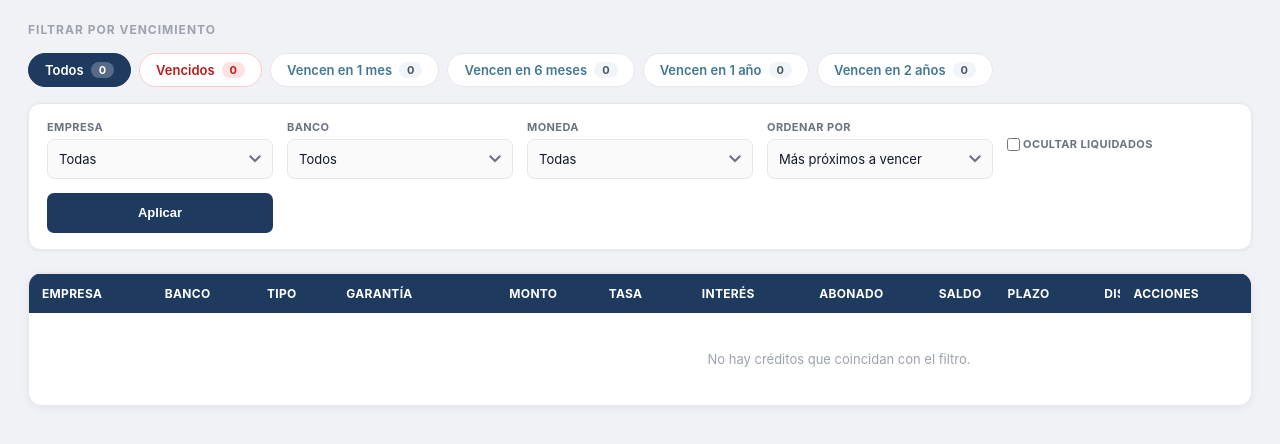
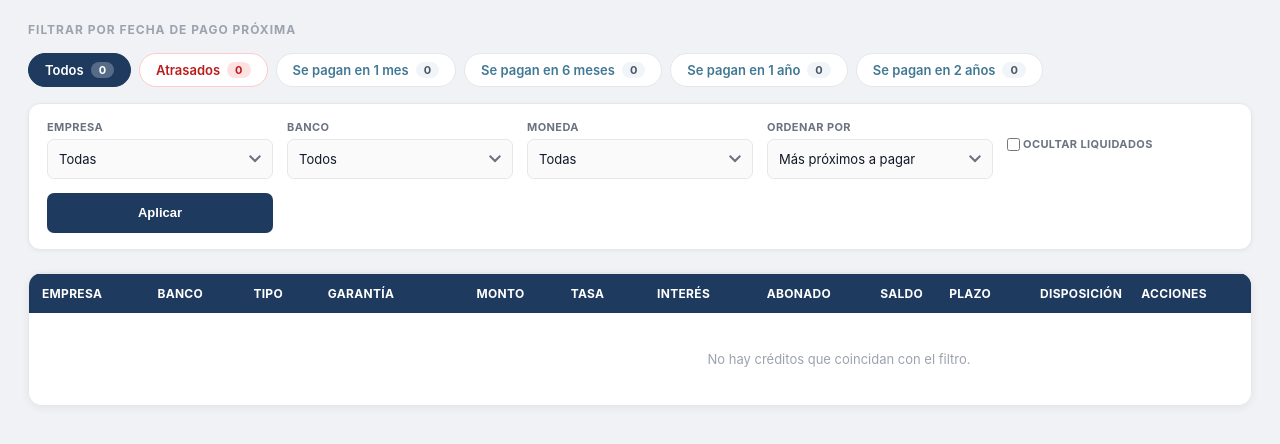
Before and after one commit to KevinLaga/lacima, a Django app: page /creditos/ in a window 1280 px wide. Shown: the part 126-570 px from the top of the page. Run offline with Django 5.2, Linux system fonts and the light colour scheme; the visitor is signed in with stand-in values (Sample User, id 1); data that the repository does not hold is empty.

Commit message:
Credito cambios part 6

```diff
--- a/creditos/models.py
+++ b/creditos/models.py
@@ -2,7 +2,6 @@ from datetime import date, timedelta
 from decimal import ROUND_HALF_UP, Decimal
 
 from django.db import models
-from django.db.models import Sum
 from django.utils import timezone
 
 
@@ -234,8 +233,9 @@ class Credito(models.Model):
 
     @property
     def total_abonado(self) -> Decimal:
-        total = self.abonos.aggregate(t=Sum("monto"))["t"]
-        return Decimal(total or 0)
+        # Se suma en Python para aprovechar el prefetch_related de la lista:
+        # con aggregate() sería una consulta por cada crédito.
+        return sum((Decimal(a.monto or 0) for a in self.abonos.all()), Decimal("0.00"))
 
     @property
     def saldo(self) -> Decimal:
@@ -280,11 +280,49 @@ class Credito(models.Model):
         return (self.fecha_vencimiento - timezone.localdate()).days
 
     @property
+    def fecha_proximo_pago(self):
+        """
+        Cuándo toca el siguiente pago.
+
+        Si el crédito tiene calendario, es la fecha de la próxima exhibición sin
+        cubrir. Si no lo tiene, se usa el vencimiento del crédito. None si ya
+        está liquidado.
+        """
+        if self.liquidado:
+            return None
+        prox = self.proximo_pago
+        if prox:
+            return prox["fecha"]
+        return self.fecha_vencimiento
+
+    @property
+    def dias_para_proximo_pago(self):
+        """Días que faltan para el siguiente pago. Negativo si ya se pasó."""
+        f = self.fecha_proximo_pago
+        if not f:
+            return None
+        return (f - timezone.localdate()).days
+
+    @property
+    def proximo_pago_texto(self) -> str:
+        d = self.dias_para_proximo_pago
+        if self.liquidado:
+            return "Liquidado"
+        if d is None:
+            return "—"
+        if d < 0:
+            n = abs(d)
+            return f"Atrasado {n} día{'s' if n != 1 else ''}"
+        if d == 0:
+            return "Se paga hoy"
+        return f"Faltan {d} día{'s' if d != 1 else ''}"
+
+    @property
     def estado(self) -> str:
         """liquidado | vencido | urgente | proximo | vigente"""
         if self.liquidado:
             return "liquidado"
-        d = self.dias_para_vencer
+        d = self.dias_para_proximo_pago
         if d is None:
             return "vigente"
         if d < 0:
--- a/creditos/templates/creditos/credito_list.html
+++ b/creditos/templates/creditos/credito_list.html
@@ -267,7 +267,7 @@
   {% endif %}
 
   <!-- Menú: proximidad a vencer -->
-  <p class="section-title">Filtrar por vencimiento</p>
+  <p class="section-title">Filtrar por fecha de pago próxima</p>
   <div class="vence-menu">
     {% for clave, etiqueta, n in vence_filtros %}
       <a class="vence-tab {% if clave == 'vencidos' %}danger{% endif %} {% if f.vence == clave %}active{% endif %}"
@@ -343,7 +343,7 @@
           <th class="num">Saldo</th>
           <th>Plazo</th>
           <th>Disposición</th>
-          <th>Vencimiento</th>
+          <th>Fecha de pago próxima</th>
           <th>Estado</th>
           <th class="col-acciones">Acciones</th>
         </tr>
@@ -369,8 +369,15 @@
             <td>{% if c.plazo_meses %}{{ c.plazo_meses }} mes{{ c.plazo_meses|pluralize:"es" }}{% else %}<span class="muted">—</span>{% endif %}</td>
             <td style="white-space:nowrap;">{{ c.fecha_disposicion|date:"d/m/Y" }}</td>
             <td style="white-space:nowrap;">
-              <strong>{{ c.fecha_vencimiento|date:"d/m/Y" }}</strong>
-              <div class="muted">{{ c.vencimiento_texto }}</div>
+              {% if c.fecha_proximo_pago %}
+                <strong>{{ c.fecha_proximo_pago|date:"d/m/Y" }}</strong>
+                <div class="muted">
+                  {{ c.proximo_pago_texto }}{% if c.proximo_pago %} · {{ c.proximo_pago.monto_fmt }}{% endif %}
+                </div>
+              {% else %}
+                <span class="muted">—</span>
+                <div class="muted">{{ c.proximo_pago_texto }}</div>
+              {% endif %}
             </td>
             <td><span class="badge b-{{ c.estado }}">{{ c.estado_label }}</span></td>
             <td class="col-acciones">
--- a/creditos/views.py
+++ b/creditos/views.py
@@ -19,20 +19,41 @@ from .models import (
 # Menú de proximidad a vencer. clave -> (etiqueta, meses); None = sin tope.
 # 'vencidos' es un caso aparte y no usa el número de meses.
 VENCE_FILTROS = OrderedDict([
-    ("todos",    ("Todos",             None)),
-    ("vencidos", ("Vencidos",          None)),
-    ("1m",       ("Vencen en 1 mes",   1)),
-    ("6m",       ("Vencen en 6 meses", 6)),
-    ("1a",       ("Vencen en 1 año",   12)),
-    ("2a",       ("Vencen en 2 años",  24)),
+    ("todos",    ("Todos",            None)),
+    ("vencidos", ("Atrasados",        None)),
+    ("1m",       ("Se pagan en 1 mes",   1)),
+    ("6m",       ("Se pagan en 6 meses", 6)),
+    ("1a",       ("Se pagan en 1 año",   12)),
+    ("2a",       ("Se pagan en 2 años",  24)),
 ])
 
 ORDEN_OPCIONES = OrderedDict([
-    ("vencimiento", "Más próximos a vencer"),
+    ("vencimiento", "Más próximos a pagar"),
     ("saldo",       "Mayor saldo"),
     ("monto",       "Mayor monto"),
     ("reciente",    "Disposición más reciente"),
 ])
+
+
+def _en_tramo(credito, clave, hoy):
+    """
+    ¿El crédito cae en el tramo del menú, según su fecha de pago próxima?
+
+    'todos' pasa siempre; 'vencidos' es el que ya se pasó de fecha; el resto
+    son los que se pagan de hoy hasta N meses adelante.
+    """
+    if clave == "todos":
+        return True
+
+    fecha = credito.fecha_proximo_pago
+    if fecha is None:          # liquidado o sin fecha: no entra en ningún tramo
+        return False
+
+    if clave == "vencidos":
+        return fecha < hoy
+
+    meses = VENCE_FILTROS[clave][1]
+    return hoy <= fecha <= sumar_meses(hoy, meses)
 
 
 def _totales_por_moneda(creditos):
@@ -100,17 +121,12 @@ def _aplicar_filtros(request):
     if moneda:
         qs = qs.filter(moneda=moneda)
 
-    # Filtro por proximidad de vencimiento (a nivel de base de datos)
-    meses = VENCE_FILTROS[vence][1]
-    if vence == "vencidos":
-        qs = qs.filter(fecha_vencimiento__lt=hoy)
-    elif meses is not None:
-        qs = qs.filter(fecha_vencimiento__gte=hoy,
-                       fecha_vencimiento__lte=sumar_meses(hoy, meses))
-
     creditos = list(qs)
 
-    # 'liquidado' y 'saldo' dependen de los abonos: se resuelven en Python
+    # El filtro va sobre la FECHA DE PAGO PRÓXIMA, que depende de los abonos y
+    # del calendario, así que se resuelve en Python (igual que saldo/liquidado).
+    creditos = [c for c in creditos if _en_tramo(c, vence, hoy)]
+
     if ocultar_liq:
         creditos = [c for c in creditos if not c.liquidado]
 
@@ -121,8 +137,8 @@ def _aplicar_filtros(request):
     elif orden == "reciente":
         creditos.sort(key=lambda c: c.fecha_disposicion or hoy, reverse=True)
     else:
-        # Más próximos a vencer primero; los liquidados al final
-        creditos.sort(key=lambda c: (c.liquidado, c.fecha_vencimiento or hoy))
+        # Los que se pagan antes primero; los liquidados al final
+        creditos.sort(key=lambda c: (c.liquidado, c.fecha_proximo_pago or hoy))
 
     filtros = {
         "empresa": empresa, "banco": banco, "moneda": moneda,
@@ -136,22 +152,14 @@ def credito_list(request):
     hoy = timezone.localdate()
     creditos, filtros = _aplicar_filtros(request)
 
-    # Conteos para las pestañas del menú (mismos cortes que el filtro)
-    todos = list(Credito.objects.all())
-    pendientes = [c for c in todos if not c.liquidado]
-    conteos = {
-        "todos":    len(todos),
-        "vencidos": sum(1 for c in pendientes
-                        if c.fecha_vencimiento and c.fecha_vencimiento < hoy),
-    }
-    for clave, (_etiqueta, meses) in VENCE_FILTROS.items():
-        if meses is None:
-            continue
-        corte = sumar_meses(hoy, meses)
-        conteos[clave] = sum(
-            1 for c in pendientes
-            if c.fecha_vencimiento and hoy <= c.fecha_vencimiento <= corte
+    # Conteos para las pestañas del menú, con el mismo criterio que el filtro
+    todos = list(
+        Credito.objects.prefetch_related(
+            Prefetch("abonos", queryset=Abono.objects.order_by("-fecha", "-id"))
         )
+    )
+    conteos = {clave: sum(1 for c in todos if _en_tramo(c, clave, hoy))
+               for clave in VENCE_FILTROS}
 
     # Querystring actual, para que el botón de Excel exporte lo mismo que se ve
     qs_actual = request.GET.urlencode()
@@ -283,7 +291,7 @@ def credito_export_xlsx(request):
         partes.append("Banco: " + dict(BANCO_CHOICES).get(filtros["banco"], filtros["banco"]))
     if filtros["moneda"]:
         partes.append("Moneda: " + filtros["moneda"])
-    partes.append("Vencimiento: " + VENCE_FILTROS[filtros["vence"]][0])
+    partes.append("Fecha de pago: " + VENCE_FILTROS[filtros["vence"]][0])
     partes.append("Orden: " + ORDEN_OPCIONES[filtros["orden"]])
     if filtros["ocultar_liquidados"]:
         partes.append("Sin liquidados")
@@ -299,7 +307,7 @@ def credito_export_xlsx(request):
         ("Moneda", 9), ("Monto", 16), ("Tasa (%)", 11), ("Interés", 16),
         ("Abonado", 16), ("Saldo", 16),
         ("Pagos", 9), ("Frecuencia", 14), ("Plazo (meses)", 13),
-        ("Disposición", 13), ("Vencimiento", 13), ("Estado", 13),
+        ("Disposición", 13), ("Fecha de pago próxima", 19), ("Estado", 13),
     ]
     r = 4
     for col, (h, w) in enumerate(headers, start=1):
@@ -331,7 +339,7 @@ def credito_export_xlsx(request):
             cr.frecuencia_label if cr.frecuencia_pagos else "",
             cr.plazo_meses,
             cr.fecha_disposicion,
-            cr.fecha_vencimiento,
+            cr.fecha_proximo_pago,
             cr.estado_label,
         ]
         for col, v in enumerate(vals, start=1):
```
Also changed, not shown: creditos/templates/creditos/credito_detail.html (+19 -3 lines).
